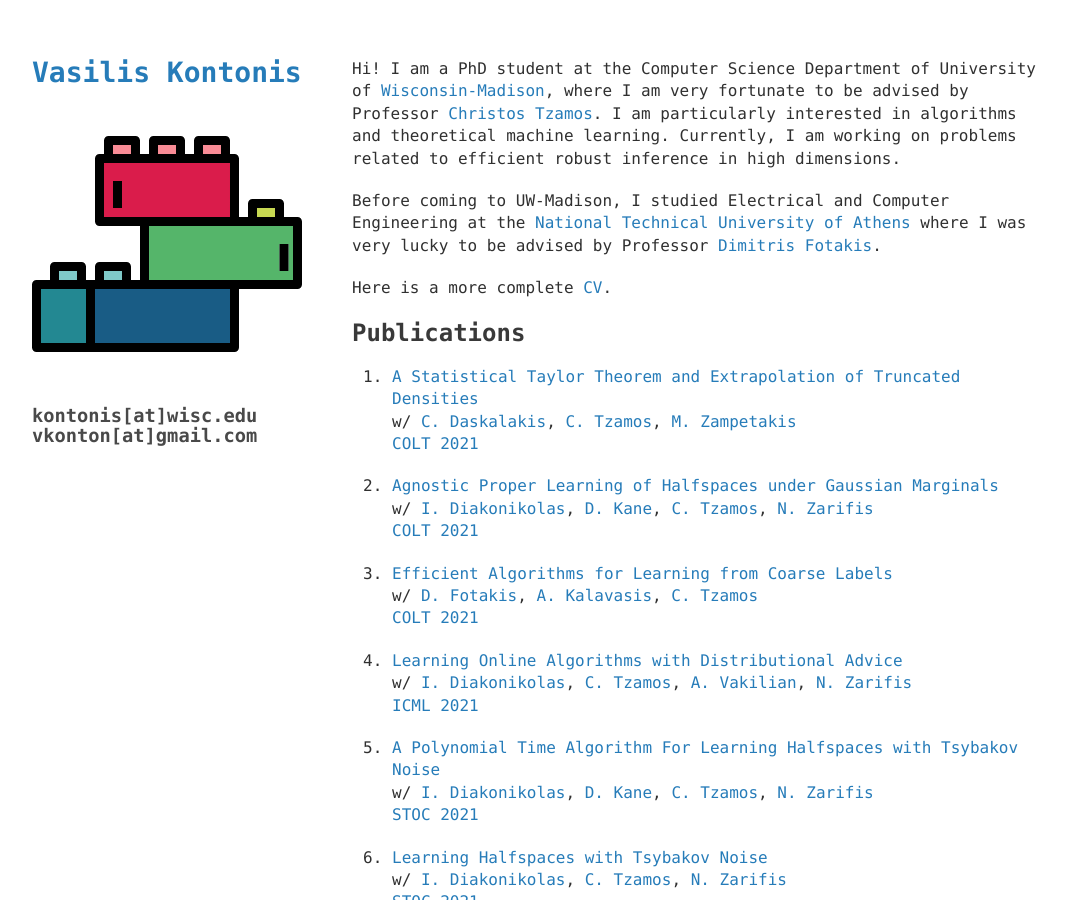
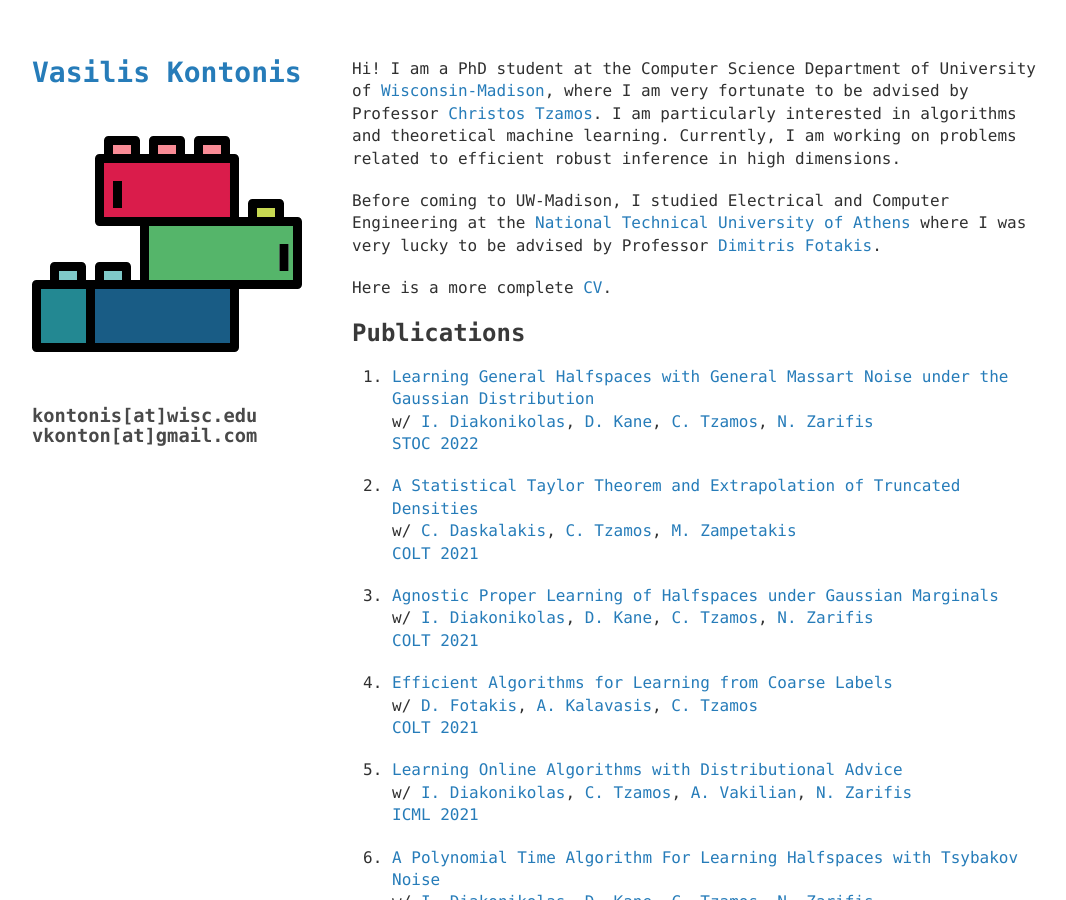
Before and after one commit to vkonton/vkonton.github.io, a Jekyll site: the page built from index.md, in a window 1280 px wide and 900 px high. Shown: the whole window, without its empty margins (98-1164 px from the left). Built offline with Jekyll 4.4.1, drawn with Linux system fonts in a browser that asks for light colours.

Commit message:
Add STOC threshold paper

```diff
--- a/index.md
+++ b/index.md
@@ -23,6 +23,9 @@ Here is a more complete [CV](assets/cv/cv.pdf).
 [thesis-link]: http://artemis.cslab.ntua.gr/Dienst/UI/1.0/Display/artemis.ntua.ece/DT2017-0274?abstract=%EA%EF%ED%F4%EF%ED%DE%F2
 
 ## Publications
+1. [Learning General Halfspaces with General Massart Noise under the Gaussian Distribution](https://arxiv.org/abs/2108.08767) <br/>
+    w/ [I. Diakonikolas][idiakonikolas], [D. Kane][kane], [C. Tzamos][tzamos], [N. Zarifis][zarifis] <br/>
+    [STOC 2022](http://acm-stoc.org/stoc2022/)
 
 1. [A Statistical Taylor Theorem and Extrapolation of Truncated Densities](https://arxiv.org/abs/2106.15908) <br/>
     w/ [C. Daskalakis][daskalakis], [C. Tzamos][tzamos], [M. Zampetakis][zampetakis] <br/>
```
Also changed, not shown: 2 other files.
